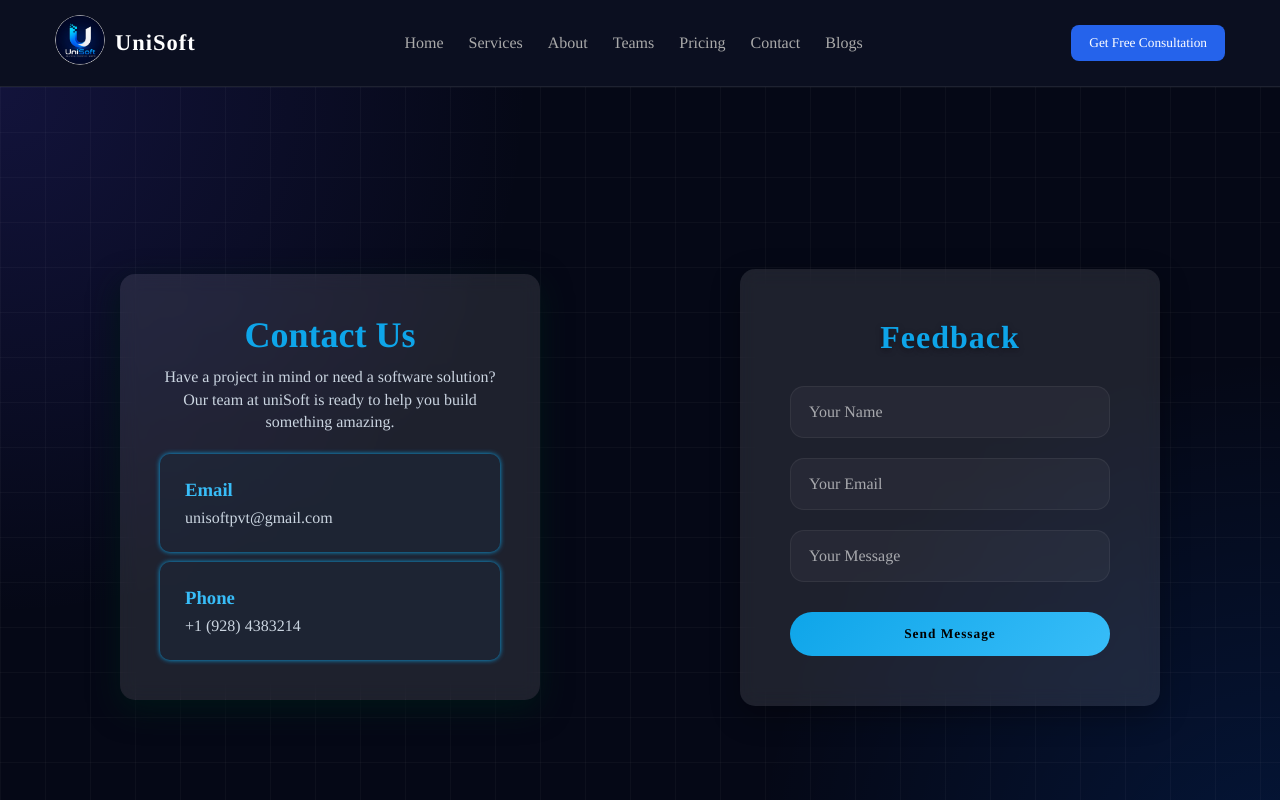
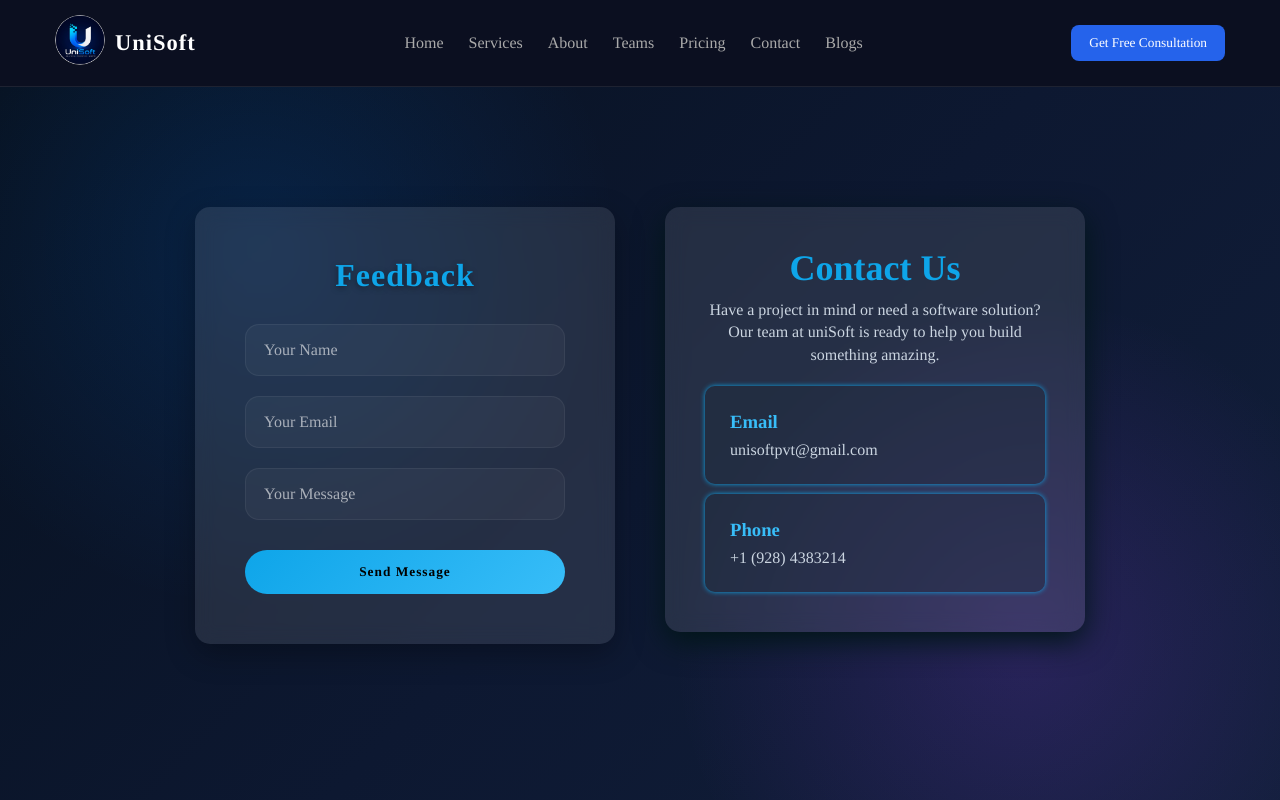
Before and after one commit to ShaniBhai786/UniSoft_Agency, a Next.js app: page /contact in a window 1280 px wide. Shown: the top 800 px of the page. Built offline with nearby package versions, Linux system fonts and the light colour scheme; a web font is replaced by a local one.

Commit message:
feat: update contact section styles for improved layout and background effects

```diff
--- a/src/app/styles.css
+++ b/src/app/styles.css
@@ -1411,6 +1411,7 @@
   max-width: 1400px;
   margin: auto;
   display: flex;
+  flex-direction: row-reverse;
   align-items: flex-start;
   justify-content: space-between;
   gap: 70px;
@@ -1975,61 +1976,28 @@
 
 .contact {
   position: relative;
+  overflow: hidden;
   min-height: 100vh;
-  padding: 20px 0;
-  background: #050816;
-  overflow: hidden;
-  justify-content: space-evenly;
-  display: flex;
-  flex-direction: row-reverse;
-  flex-wrap: wrap;
-  gap: 80px;
-  overflow: auto;
-  align-items: center;
-}
-
-/* BACKGROUND EFFECT */
-.contact::before {
-  content: "";
-  position: absolute;
-  inset: 0;
+  padding: 120px 7%;
+  display: flex;
+  gap: 50px;
+  justify-content: center;
+  align-items: stretch;
 
   background:
-    radial-gradient(circle at top left, rgba(79, 70, 229, 0.18), transparent 35%),
-    radial-gradient(circle at bottom right, rgba(0, 102, 255, 0.15), transparent 35%);
-
-  z-index: 1;
-}
-
-.contact::after {
-  content: "";
-  position: absolute;
-  inset: 0;
-
-  background-image:
-    linear-gradient(rgba(255, 255, 255, 0.03) 1px, transparent 1px),
-    linear-gradient(90deg, rgba(255, 255, 255, 0.03) 1px, transparent 1px);
-  background-size: 45px 45px;
-  z-index: 1;
-}
-
-.c,
-.f {
-  position: relative;
-  z-index: 2;
-}
-
-.c {
-  display: flex;
-  justify-content: center;
-}
-
-.f {
-  display: flex;
-  justify-content: center;
-}
-
-
+    radial-gradient(circle at 20% 20%,
+      rgba(0, 123, 255, .15),
+      transparent 30%),
+
+    radial-gradient(circle at 80% 70%,
+      rgba(153, 69, 255, .18),
+      transparent 30%),
+
+    linear-gradient(135deg,
+      #07111f,
+      #0d1831,
+      #121f3b);
+}
 
 /* LOADING OVERLAY */
 .loadingOverlay {
```
